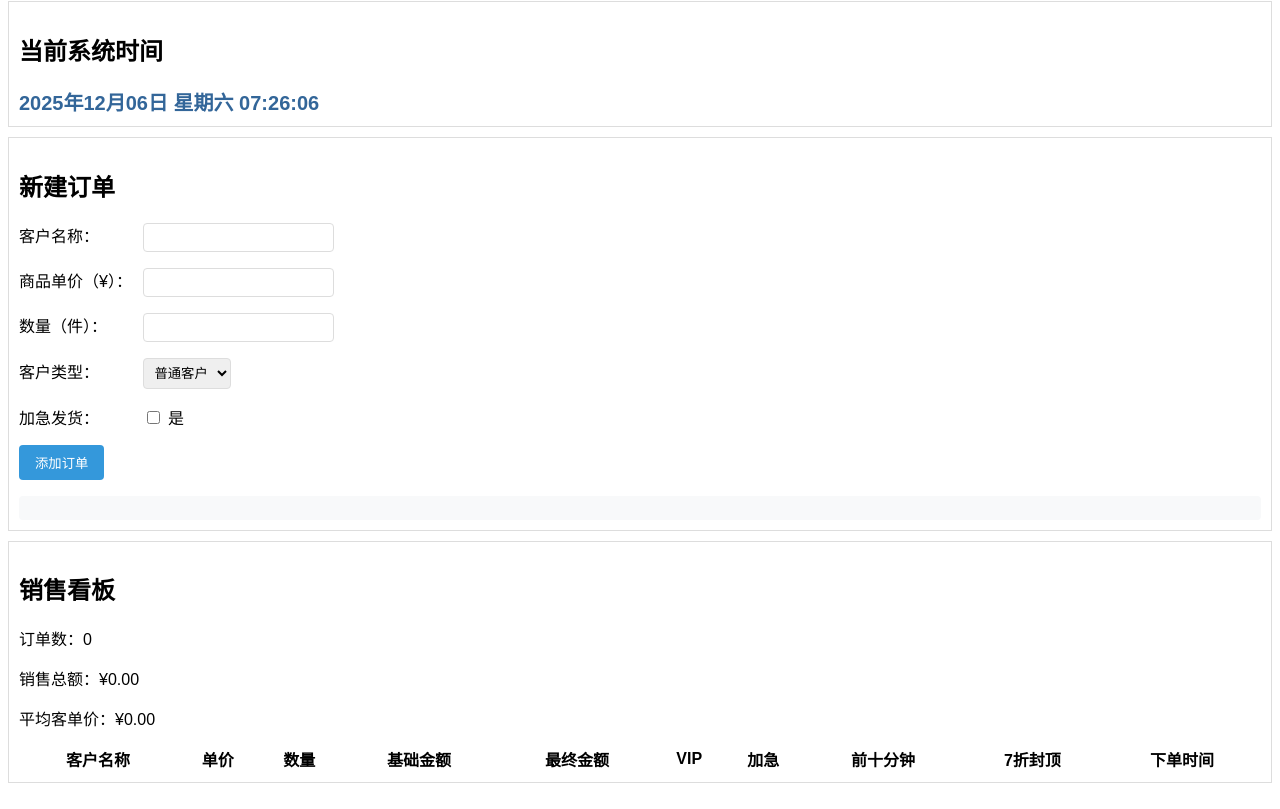
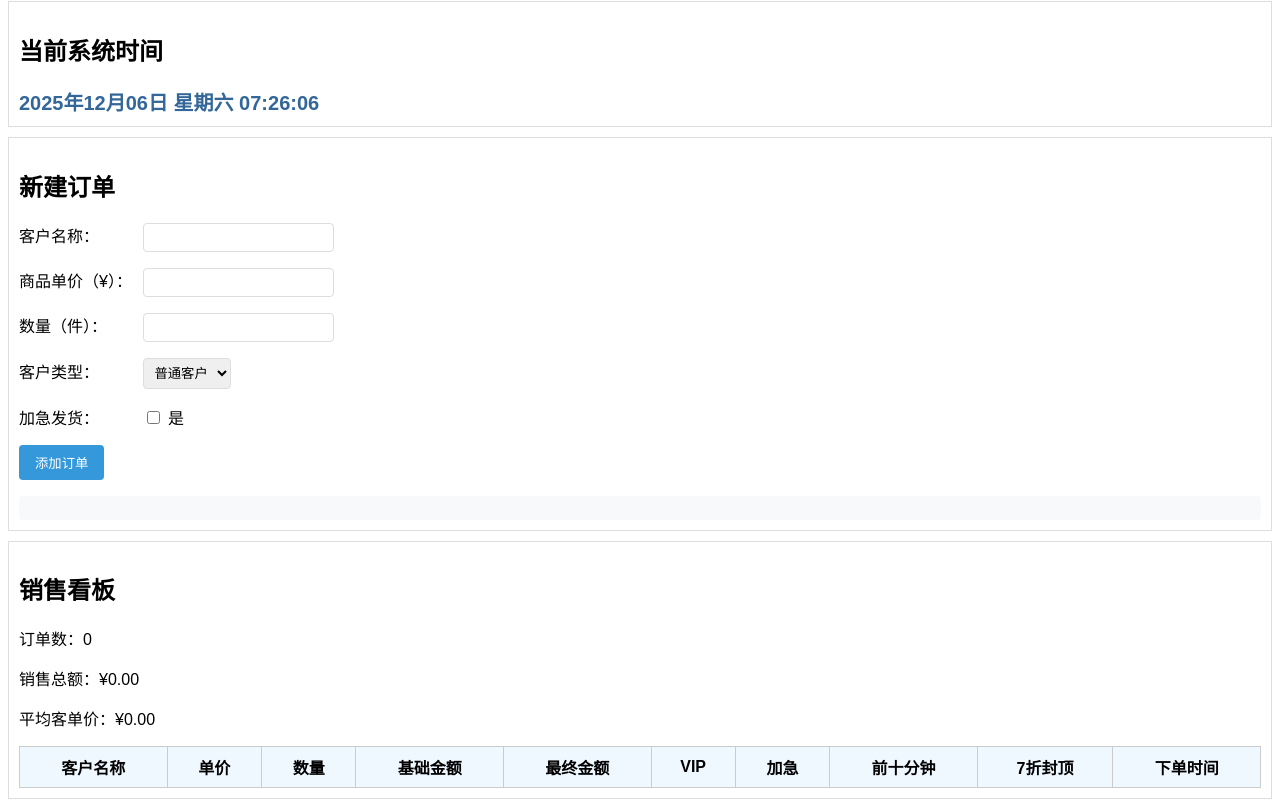
Before and after one commit to Zerozephyr/Myrepository, a plain HTML site: page zzjob5/job5.html in a window 1280 px wide. Shown: the part 338-1147 px from the top of the page. Drawn offline with Linux system fonts and the light colour scheme.

Commit message:
Enhance sales dashboard with table styling
Added styling for table headers and rows in the sales dashboard.

```diff
--- a/zzjob5/job5.html
+++ b/zzjob5/job5.html
@@ -48,6 +48,18 @@
             padding: 12px;
             background-color: #f8f9fa;
             border-radius: 4px;
+        }
+        th, td {
+            border: 1px solid #ccc;
+            padding: 8px 12px;
+            text-align: center;
+        }
+        th {
+            background-color: #f0f8ff;
+            font-weight: bold;
+        }
+        tr:nth-child(even) {
+            background-color: #f8f9fa;
         }
     </style>
 </head>
@@ -315,4 +327,5 @@
         renderDashboard();
     </script>
 </body>
+
 </html>
```
